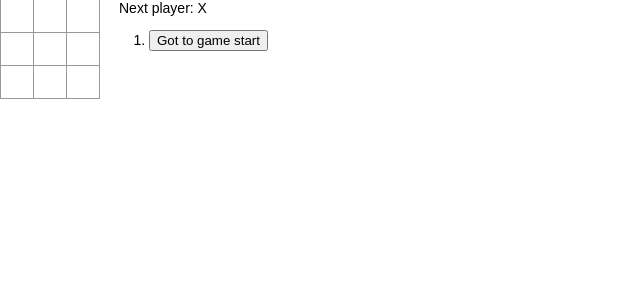
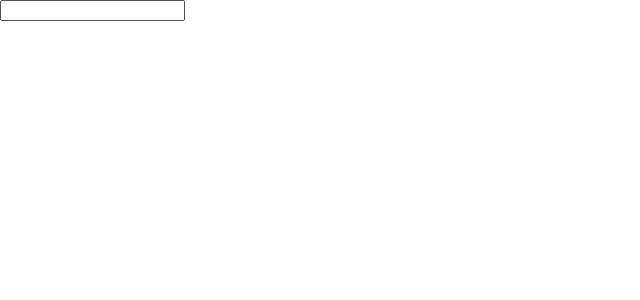
Before and after one commit to k2works/etude_for_type_script_react, a React (Create React App) app: page / in a window 1280 px wide. Shown: the top 300 px of the page, without its empty margins (0-640 px from the left). Built offline with nearby package versions, Linux system fonts and the light colour scheme.

Commit message:
React TDD
TDDのプロセスを開始する

```diff
--- /dev/null
+++ b/src/components/beerlist/BeerList.tsx
@@ -0,0 +1,7 @@
+import * as React from "react";
+
+export class BeerList extends React.Component<object, object> {
+    public render() {
+        return <ul/>
+    }
+}
--- /dev/null
+++ b/src/components/beerlist/BeerListContainer.tsx
@@ -0,0 +1,12 @@
+import * as React from "react";
+import {InputArea} from "./InputArea";
+import {BeerList} from "./BeerList";
+
+export class BeerListContainer extends React.Component<object, object> {
+    public render() {
+        return <div>
+            <InputArea/>
+            <BeerList/>
+        </div>
+    }
+}
--- /dev/null
+++ b/src/components/beerlist/InputArea.tsx
@@ -0,0 +1,7 @@
+import * as React from "react";
+
+export class InputArea extends React.Component<object, object> {
+    public render() {
+        return <input/>
+    }
+}
--- a/src/index.tsx
+++ b/src/index.tsx
@@ -4,7 +4,7 @@ import * as ReactDOM from 'react-dom';
 import { Provider } from 'react-redux';
 import { createStore } from 'redux';
 import { EnthusiasmAction } from "./actions";
-import Game from './components/game/Game';
+import {BeerListContainer} from "./components/beerlist/BeerListContainer";
 import { enthusiasm } from './reducers/index';
 import { IStoreState } from './types/index';
 
@@ -17,7 +17,7 @@ const store = createStore<IStoreState, EnthusiasmAction, any, any>(enthusiasm, {
 
 ReactDOM.render(
     <Provider store={store}>
-        <Game />
+        <BeerListContainer />
     </Provider>,
     document.getElementById('root') as HTMLElement
 );
```
Also changed, not shown: 2 other files (tests, documents, lock files or other folders).
